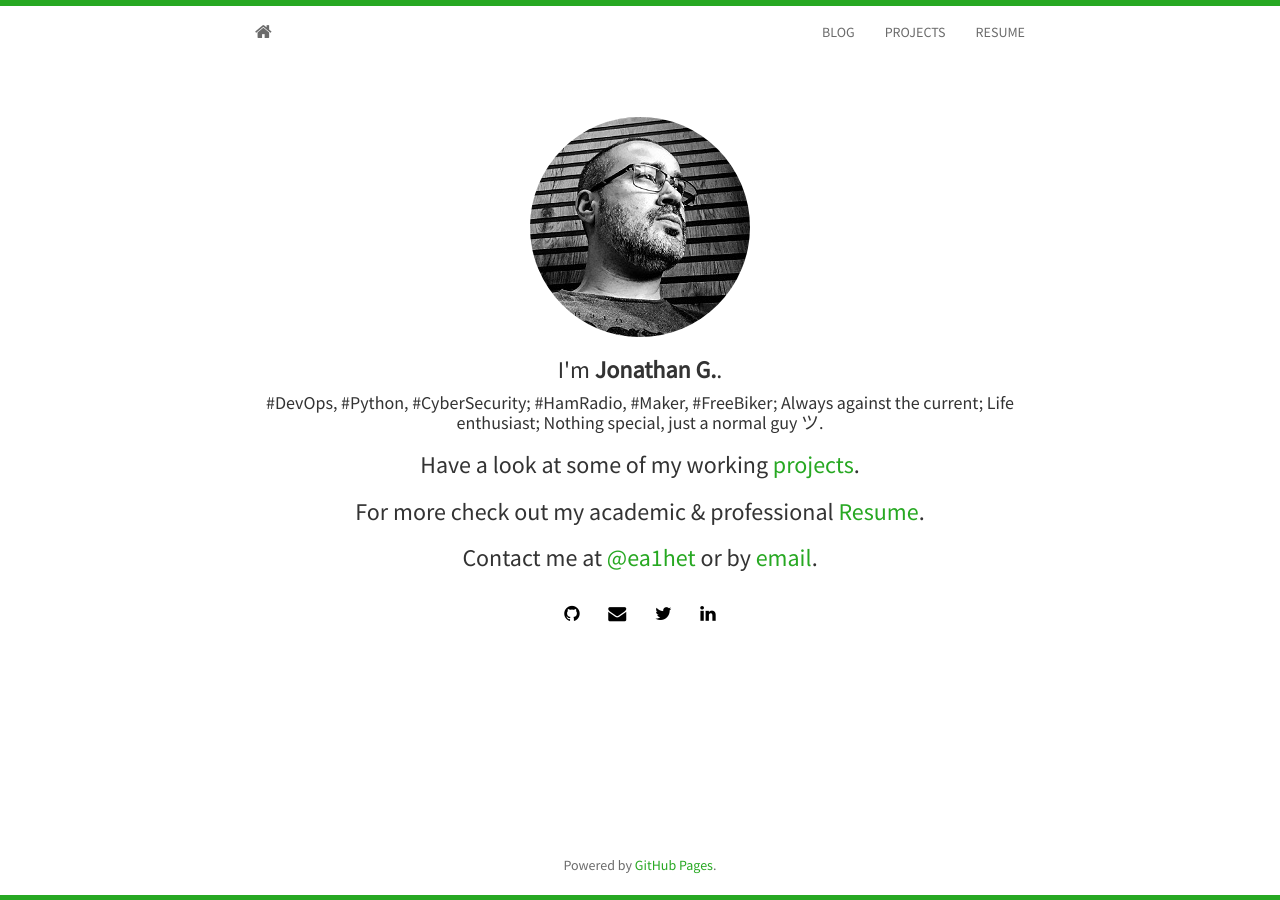
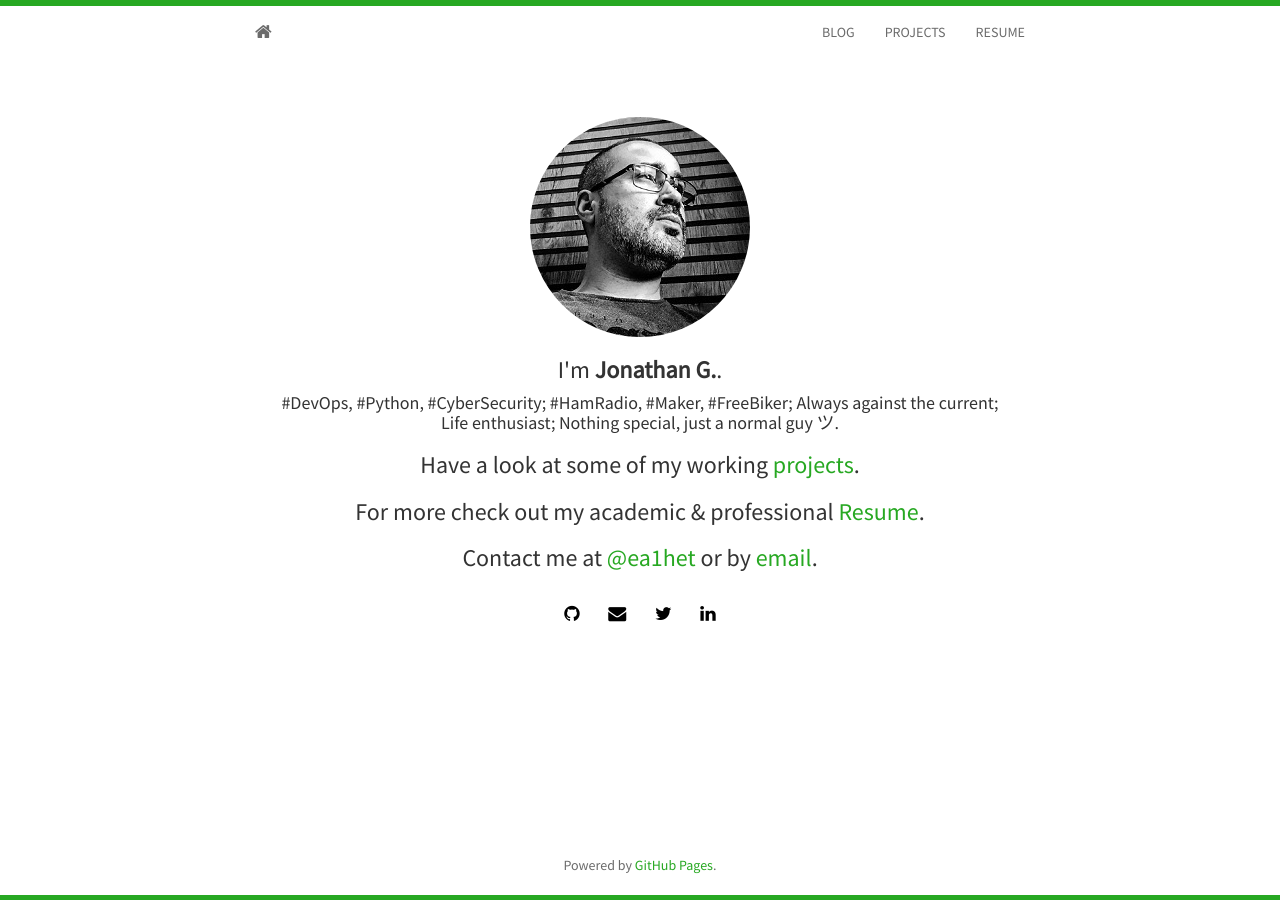
Before and after one commit to ea1het/0x30.io, a Jekyll site: the page built from index.html, in a window 1280 px wide. Built offline with Jekyll 4.4.1, drawn with Linux system fonts in a browser that asks for light colours; nearby versions of some CDN libraries; the list of posts is cut into pages by our own code.

Commit message:
Fixes in pages and layout

```diff
--- a/_includes/header.html
+++ b/_includes/header.html
@@ -1,7 +1,7 @@
 <nav class="navbar navbar-default">
   <div class="container">
     <div class="navbar-header">
-      <a class="navbar-brand" href="{{ site.baseurl }}"><i class="fa fa-home"></i></a>
+      <a class="navbar-brand" href="http://0x30.io"><i class="fa fa-home"></i></a>
     </div>
     <div id="navbar">
       <ul class="nav navbar-nav navbar-right">
--- a/_includes/social.html
+++ b/_includes/social.html
@@ -13,6 +13,7 @@
     {% if site.linkedin %}
 	  <a href="http://linkedin.com/in/{{ site.linkedin }}"><i class="fa fa-linkedin"></i></a>
     {% endif %}
+
     {% if site.stackoverflow %}
 	  <a href="http://stackoverflow.com/{{ site.stackoverflow }}"><i class="fa fa-stack-overflow"></i></a>
     {% endif %}
--- a/_layouts/atom.xml
+++ b/_layouts/atom.xml
@@ -17,6 +17,6 @@
     <name>{{ site.author }}</name>
     <email>{{ site.email }}</email>
   </author>
-  <rights type="text">Copyright © {{ site.time | date: "%Y" }} {{ site.author }}. All rights reserved.</rights>
+  <rights type="text">MIT License {{ site.time | date: "%Y" }} {{ site.author }}.</rights>
   {{ content }}
 </feed>
--- a/_layouts/layout.html
+++ b/_layouts/layout.html
@@ -30,7 +30,7 @@
     <link rel="stylesheet" type="text/css" href="{{ site.baseurl }}static/css/main.css" />
 	<link rel="stylesheet" type="text/css" href="https://fonts.googleapis.com/css?family=Source+Sans+Pro:200,400,200bold,400old" />
 	<link rel="stylesheet" type="text/css" href="https://maxcdn.bootstrapcdn.com/font-awesome/4.4.0/css/font-awesome.min.css" />
-  <link rel="stylesheet" type="text/css" href="{{ site.baseurl }}static/css/syntax.css" />
+    <link rel="stylesheet" type="text/css" href="{{ site.baseurl }}static/css/syntax.css" />
 
     <!-- Google Analytics -->
     {% include analytics.html %}
--- a/atom.xml
+++ b/atom.xml
@@ -2,6 +2,6 @@
 layout: atom
 ---
 
-{% for post in site.posts limit:10 %}
+{% for post in site.posts limit:25 %}
   {% include feed-detail.xml %}
 {% endfor %}
--- a/index.html
+++ b/index.html
@@ -8,7 +8,7 @@ layout: home
 		<img class="img-circle" src="{{ site.baseurl }}static/img/{{ site.avatar }}" alt="Responsive image">
 	  </div>
 	  <h3>I'm <strong>{{ site.author }}</strong>.</h3>
-	  <h4>#DevOps, #Python, #CyberSecurity; #HamRadio, #Maker, #FreeBiker; Always against the current; Life enthusiast; Nothing special, just a normal guy ツ.</h4>
+	  <h4>#DevOps, #Python, #CyberSecurity; #HamRadio, #Maker, #FreeBiker; Always against the current; <br />Life enthusiast; Nothing special, just a normal guy ツ.</h4>
 	  <h3>Have a look at some of my working <a href="{{ site.baseurl }}projects.html"> projects</a>.</h3>
 	  <h3>For more check out my academic &amp; professional <a href="http://0x30.io/cvitae">Resume</a>.</h3>
 	  <h3>Contact me at <a href="http://twitter.com/{{ site.twitter }}">@{{ site.twitter }}</a> or by <a href="mailto:{{ site.email }}">email</a>.</h3>
```
